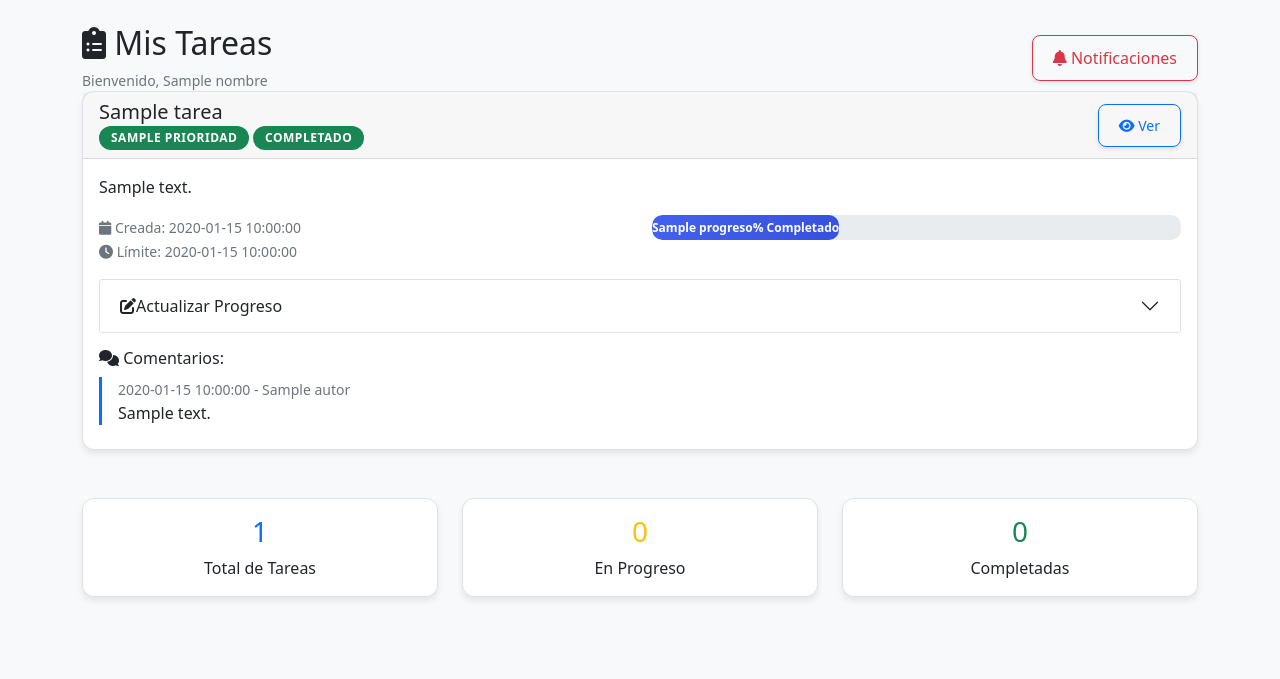
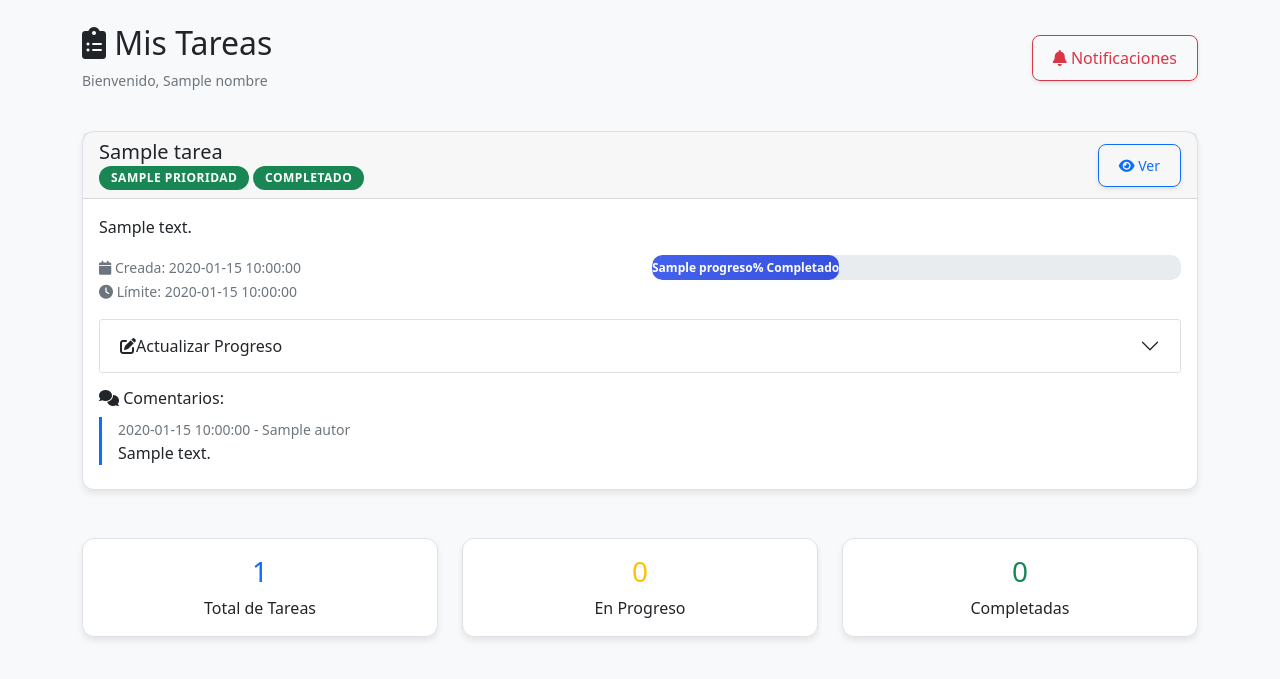
Before and after one commit to olianski/CONTROL-DE-TAREAS, a Flask app: template CascadeProjects/sistema-tareas/templates/dashboard_empleado.html in a window 1280 px wide. Shown: the part 56-735 px from the top of the page. Run offline with Flask 3, Linux system fonts and the light colour scheme; the template is opened without the code that fills it: most values are stand-ins (such as "Sample title", 1, 10 or a date in 2020).

Commit message:
Explica brevemente qué hiciste hoy

```diff
--- a/CascadeProjects/sistema-tareas/templates/dashboard_empleado.html
+++ b/CascadeProjects/sistema-tareas/templates/dashboard_empleado.html
@@ -5,7 +5,7 @@
 {% block content %}
 <div class="row">
     <div class="col-12">
-        <div class="d-flex justify-content-between align-items-center">
+        <div class="d-flex justify-content-between align-items-center mb-3">
             <div>
                 <h2><i class="fas fa-clipboard-list"></i> Mis Tareas</h2>
                 <p class="text-muted mb-0">Bienvenido, {{ nombre }}</p>
@@ -24,7 +24,7 @@
     </div>
 </div>
 
-<div class="row">
+<div class="row mt-4">
     <div class="col-12">
         {% if tareas %}
             {% for tarea in tareas %}
```
